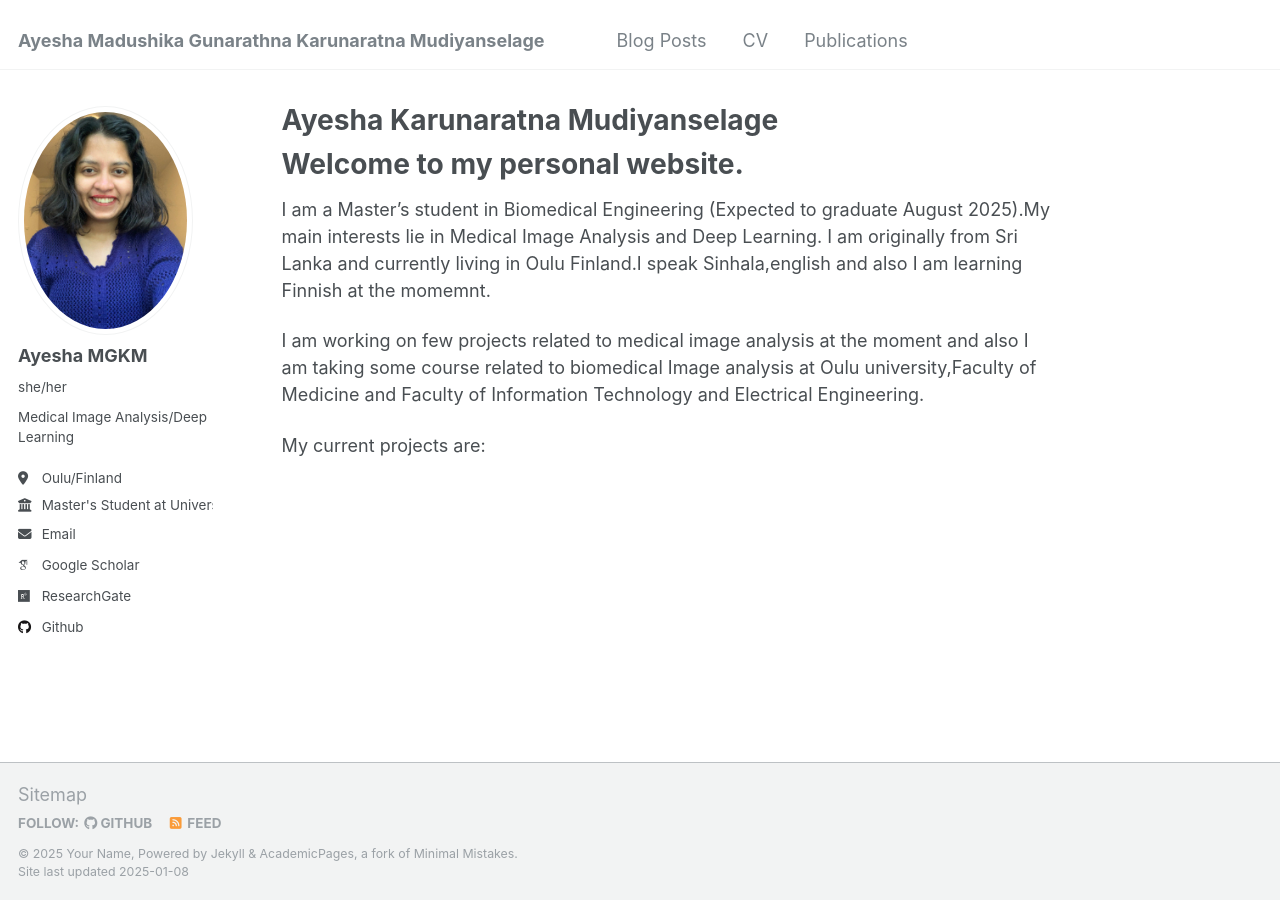
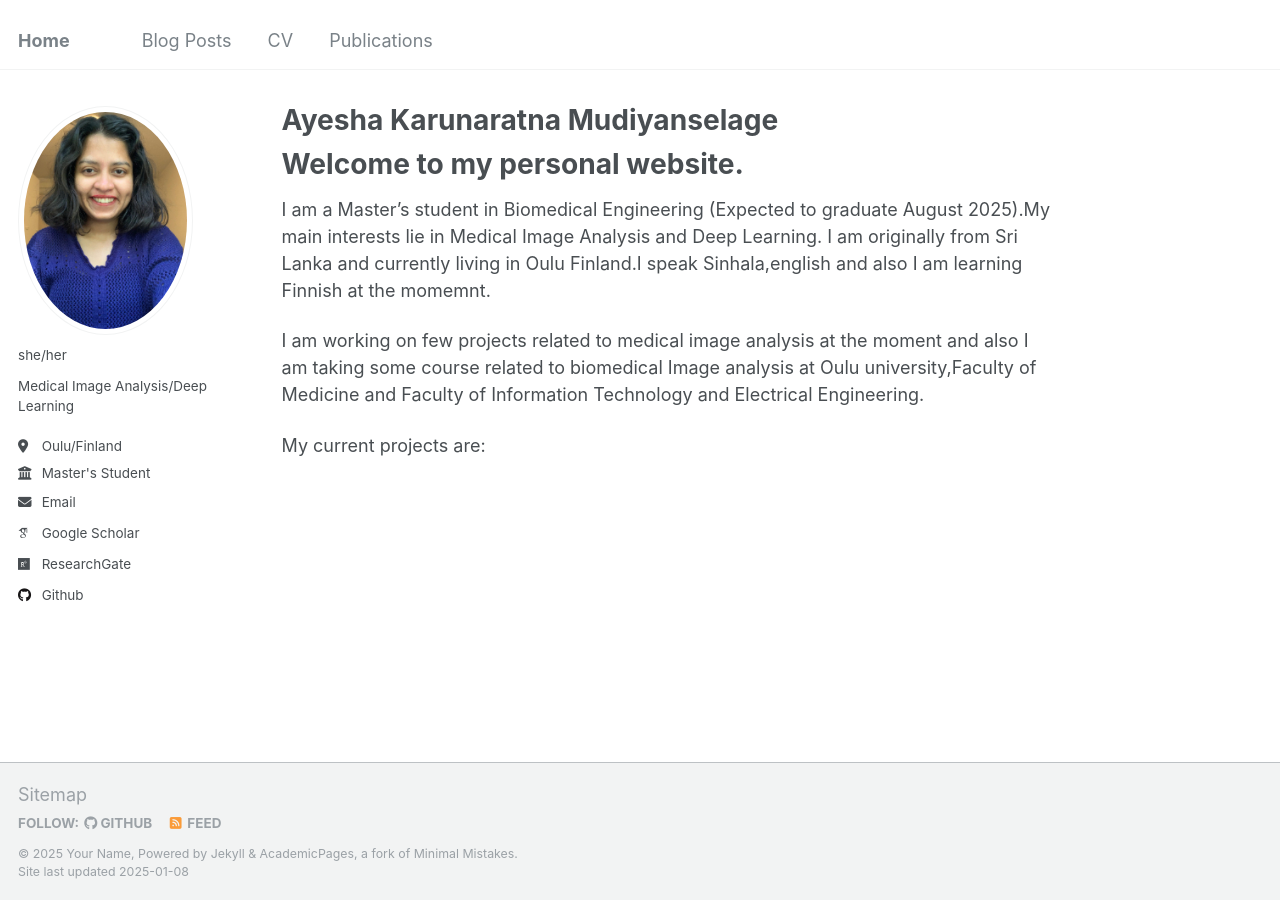
Before and after one commit to ayeshagunarathne/ayeshagunarathne.github.io, a Jekyll site: the page built from _pages/about.md, in a window 1280 px wide. Built offline with Jekyll 4.4.1, drawn with Linux system fonts in a browser that asks for light colours; some web fonts are replaced.

Commit message:
Update _config.yml

```diff
--- a/_config.yml
+++ b/_config.yml
@@ -8,7 +8,7 @@
 
 # Basic Site Settings
 locale                   : "en-US"
-title                    : "Ayesha Madushika Gunarathna Karunaratna Mudiyanselage"
+title                    : "Home"
 title_separator          : "-"
 name                     : &name "Your Name"
 description              : &description "Master's Student in Biomedical Engineering"
@@ -22,11 +22,11 @@ repository               : "ayeshagunarathne/ayeshagunarathne.github.io"  #acade
 author:
   # Biographic information
   avatar           : "file.jpg"
-  name             : "Ayesha MGKM"
+  name             : #"Ayesha MGKM"
   pronouns         : "she/her"
   bio              : "Medical Image Analysis/Deep Learning"
   location         : "Oulu/Finland"
-  employer         : "Master's Student at University of Oulu"
+  employer         : "Master's Student"
   uri              : # URL
   email            : "guneratne_ayesha@yahoo.com"
 
```
